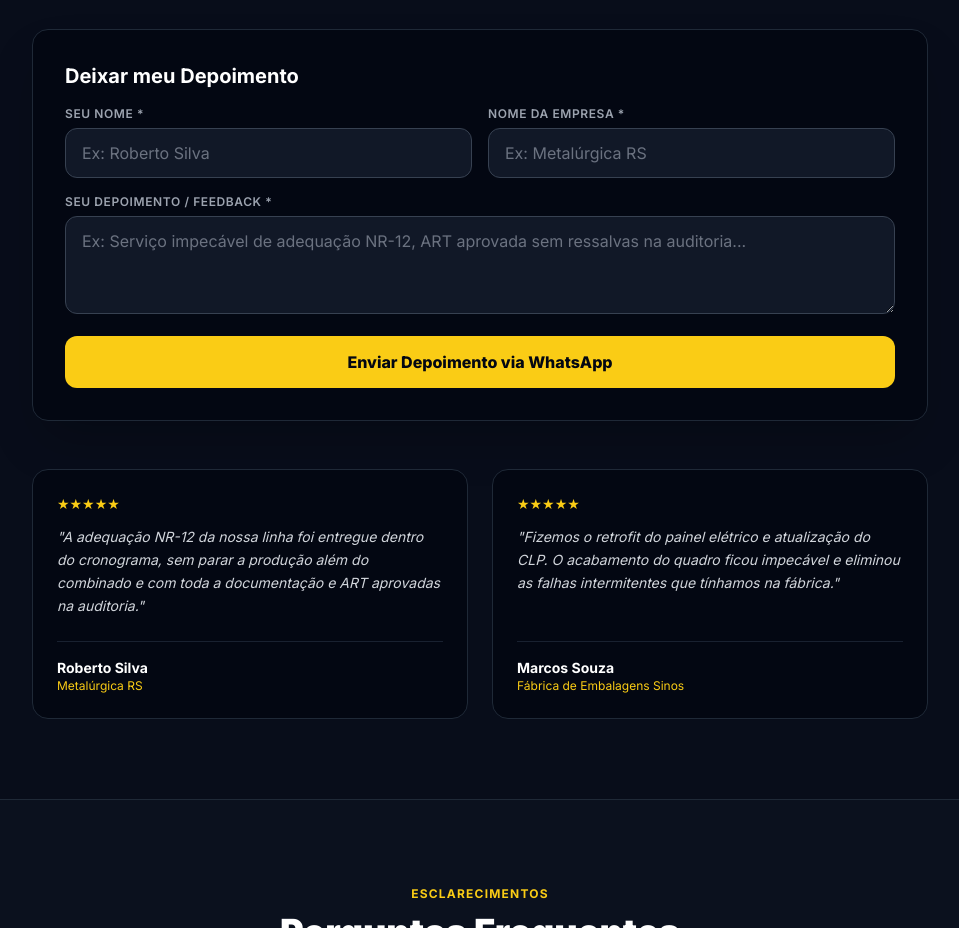
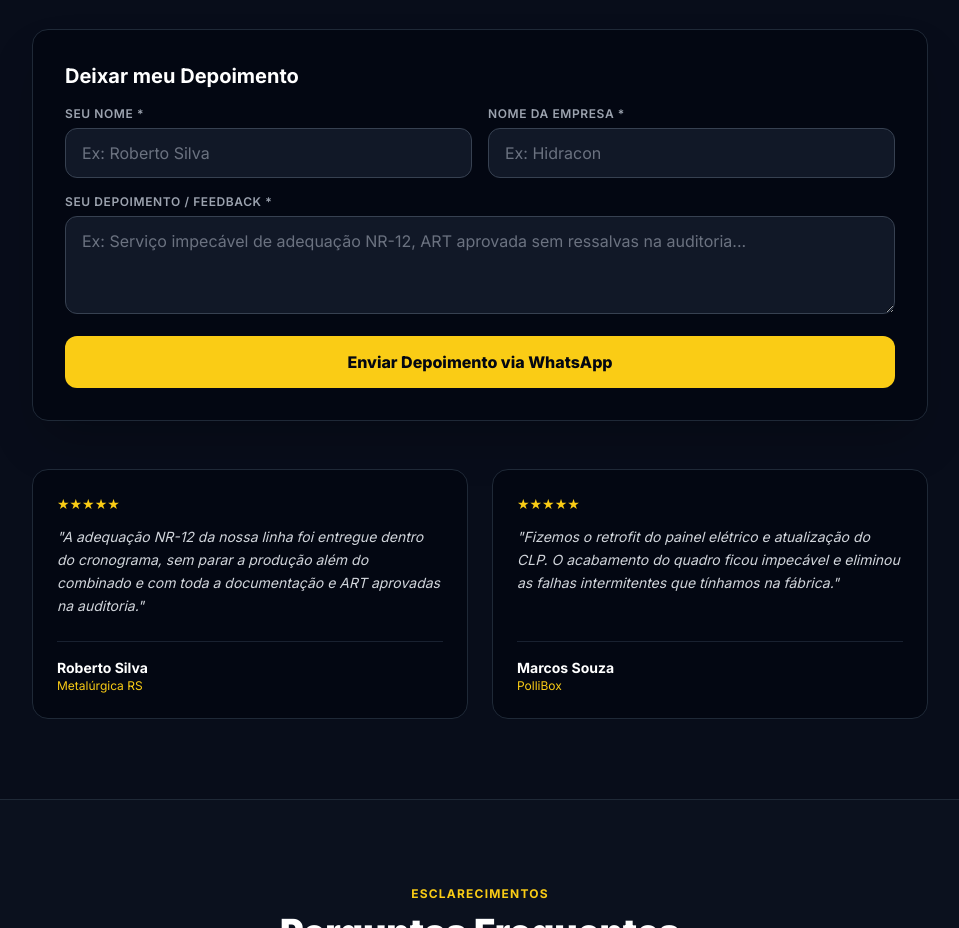
Before and after one commit to antoniocarlosm236-art/site-anf, a plain HTML site: page index.html in a window 1280 px wide. Shown: the part 2540-3468 px from the top of the page, without its empty margins (160-1119 px from the left). Drawn offline with nearby package versions, Linux system fonts and the light colour scheme.

Commit message:
Update index.html

```diff
--- a/index.html
+++ b/index.html
@@ -301,7 +301,7 @@
             </div>
             <div>
               <label for="depEmpresa" class="block text-xs font-semibold uppercase tracking-wider text-gray-400 mb-1.5">Nome da Empresa *</label>
-              <input type="text" id="depEmpresa" required placeholder="Ex: Metalúrgica RS"
+              <input type="text" id="depEmpresa" required placeholder="Ex: Hidracon"
                 class="w-full bg-gray-900 border border-gray-700 rounded-xl px-4 py-3 text-white placeholder-gray-500 focus:outline-none focus:border-nrYellow transition">
             </div>
           </div>
@@ -337,7 +337,7 @@
           </div>
           <div class="mt-6 pt-4 border-t border-gray-800/80">
             <p class="text-white font-bold text-sm">Marcos Souza</p>
-            <p class="text-xs text-nrYellow">Fábrica de Embalagens Sinos</p>
+            <p class="text-xs text-nrYellow">PolliBox</p>
           </div>
         </div>
       </div>
```
